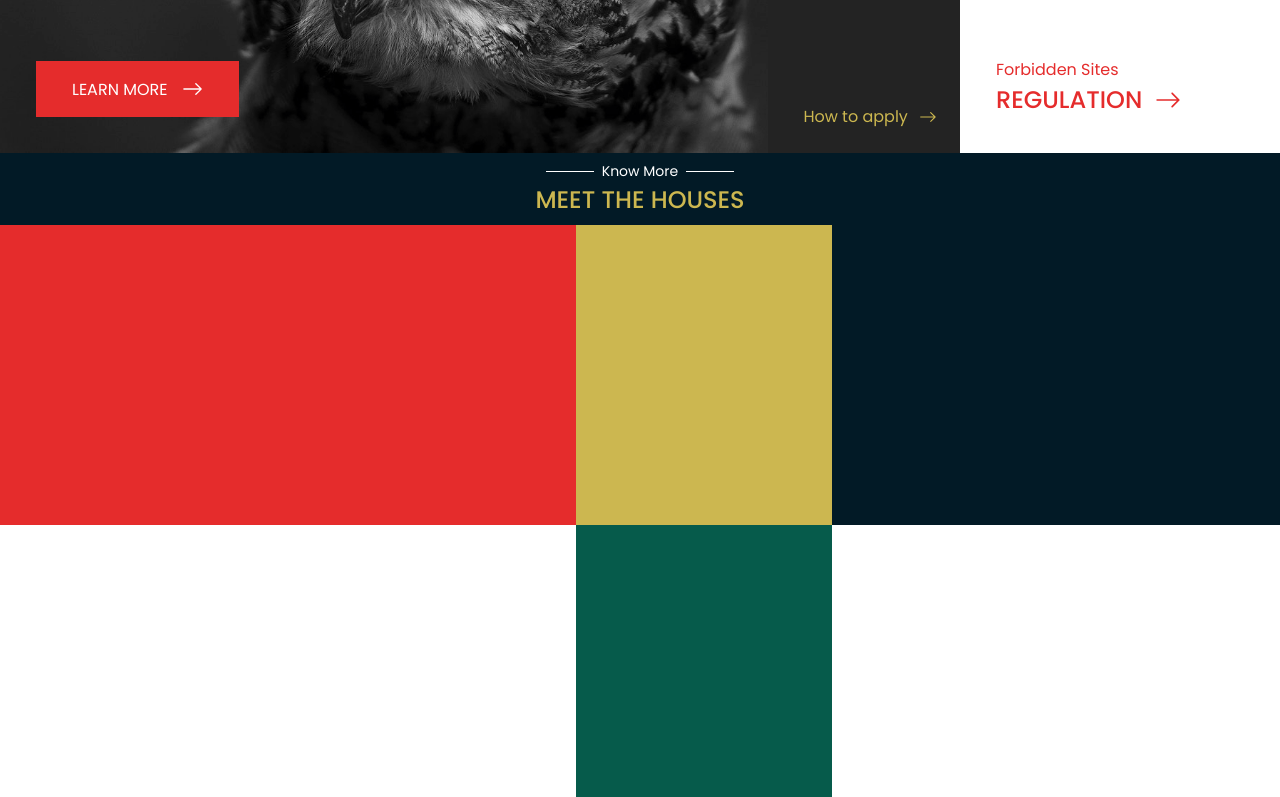
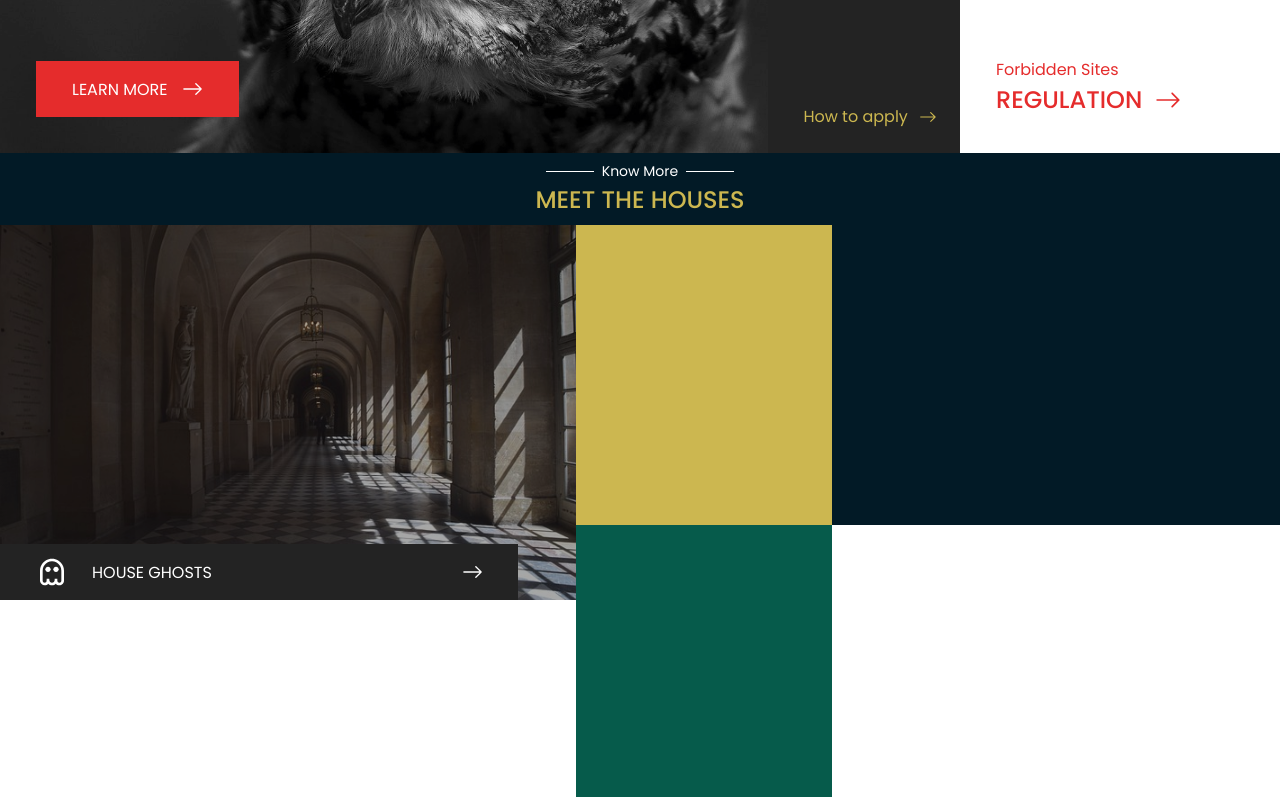
Before and after one commit to Pedro-Henrique-Ferreti/hogwarts-school, a Nuxt app: page / in a window 1280 px wide. Shown: the part 1469-2266 px from the top of the page. Built offline with nearby package versions, Linux system fonts and the light colour scheme; a web font is replaced by a local one.

Commit message:
Created the CardHouseGhosts

```diff
--- /dev/null
+++ b/assets/images/icons/Ghost.vue
@@ -0,0 +1,7 @@
+<template>
+  <svg class="app-icon" width="60" height="60" viewBox="0 0 60 60" fill="none">
+    <path d="M30 5C17.5925 5 7.5 15.095 7.5 27.5V47.5H7.6275C8.24 51.7275 11.8525 55 16.25 55C19.185 55 21.435 53.9575 22.93 52.065C23.8597 52.9985 24.9651 53.7386 26.1824 54.2425C27.3997 54.7464 28.7048 55.0041 30.0223 55.0009C31.3398 54.9976 32.6436 54.7334 33.8584 54.2235C35.0732 53.7136 36.1749 52.9681 37.1 52.03C38.6025 53.935 40.86 55 43.75 55C48.575 55 52.5 51.075 52.5 46.25V27.5C52.5 15.095 42.4075 5 30 5ZM47.5 46.25C47.5 48.3175 45.8175 50 43.75 50C42.6275 50 40 50 40 45V42.5H35V45C35 47.7575 32.7575 50 30 50C27.2425 50 25 47.7575 25 45V42.5H20V45C20 49.6125 18.065 50 16.25 50C14.1825 50 12.5 48.3175 12.5 46.25V27.5C12.5 17.85 20.3525 10 30 10C39.6475 10 47.5 17.85 47.5 27.5V46.25Z" />
+    <path d="M22.5 30C25.2614 30 27.5 27.7614 27.5 25C27.5 22.2386 25.2614 20 22.5 20C19.7386 20 17.5 22.2386 17.5 25C17.5 27.7614 19.7386 30 22.5 30Z" />
+    <path d="M37.5 30C40.2614 30 42.5 27.7614 42.5 25C42.5 22.2386 40.2614 20 37.5 20C34.7386 20 32.5 22.2386 32.5 25C32.5 27.7614 34.7386 30 37.5 30Z" />
+  </svg>
+</template>
--- a/components/CallToAction.vue
+++ b/components/CallToAction.vue
@@ -1,33 +1,73 @@
 <template>
-  <a href="#" class="call-to-action">
-    <slot />
-    <IconArrow class="call-to-action__icon" />
+  <a href="#" class="call-to-action" :class="callToActionClasses">
+    <span class="call-to-action__content">
+      <slot name="icon" />
+      <slot />
+    </span>
+    <IconArrow class="call-to-action__arrow-icon" />
   </a>
 </template>
 
 <script>
 import IconArrow from '@/assets/images/icons/Arrow.vue';
 
+const VALID_COLORS = ['red', 'black'];
+
 export default {
   name: 'CallToAction',
   components: {
     IconArrow,
+  },
+  props: {
+    color: {
+      type: String,
+      default: VALID_COLORS[0],
+      validator(color) {
+        return VALID_COLORS.includes(color);
+      },
+    },
+  },
+  computed: {
+    callToActionClasses() {
+      return {
+        'call-to-action--red': this.color === VALID_COLORS[0],
+        'call-to-action--black': this.color === VALID_COLORS[1],
+      };
+    },
+  },
+  mounted() {
+    console.log(this.$slots.icon);
   },
 };
 </script>
 
 <style lang="scss" scoped>
 .call-to-action {
-  display: inline-block;
+  display: flex;
+  justify-content: space-between;
+  align-items: center;
   height: 56px;
-  color: $white;
-  background-color: $red-1;
   padding: 16px 36px;
-  text-transform: uppercase;
-  &__icon {
+  &--red {
+    background-color: $red-1;
+  }
+  &--black {
+    background-color: $gray-2;
+  }
+  &__content {
+    display: flex;
+    align-items: center;
+    color: $white;
+    text-transform: uppercase;
+    ::v-deep svg {
+      fill: $white;
+      margin-right: 24px;
+    }
+  }
+  &__arrow-icon {
     fill: $white;
     height: 12px;
-    padding-left: 16px;
+    margin-left: 16px;
   }
 }
 </style>
--- a/components/SectionHousesCardHouseGhosts.vue
+++ b/components/SectionHousesCardHouseGhosts.vue
@@ -1,17 +1,50 @@
 <template>
-  <div class="card-house-ghosts"></div>
+  <div class="card-house-ghosts">
+    <div class="card-house-ghosts__background-image" />
+    <CallToAction class="card-house-ghosts__button" color="black">
+      <template #icon>
+        <IconGhost class="card-house-ghosts__icon" />
+      </template>
+      House Ghosts
+    </CallToAction>
+  </div>
 </template>
 
 <script>
+import IconGhost from '@/assets/images/icons/Ghost.vue';
+
 export default {
   name: 'SectionHousesCardHouseGhosts',
+  components: {
+    IconGhost,
+  },
 };
 </script>
 
 <style lang="scss" scoped>
 .card-house-ghosts {
-  background-color: $red-1;
-  width: 100%;
-  height: 300px;
+  @include card-height;
+  @include scale-card-background-image;
+  position: relative;
+  background-color: $gray-2;
+  &__background-image {
+    width: 100%;
+    height: inherit;
+    background-image: url('@/assets/images/castle-corridor.png');
+    background-repeat: no-repeat;
+    background-size: cover;
+    background-position: center;
+    opacity: 0.6;
+  }
+  &__button {
+    width: 100%;
+    max-width: 518px;
+    position: absolute;
+    left: 0;
+    bottom: 0;
+  }
+  &__icon {
+    height: 32px;
+  }
 }
 </style>
```
